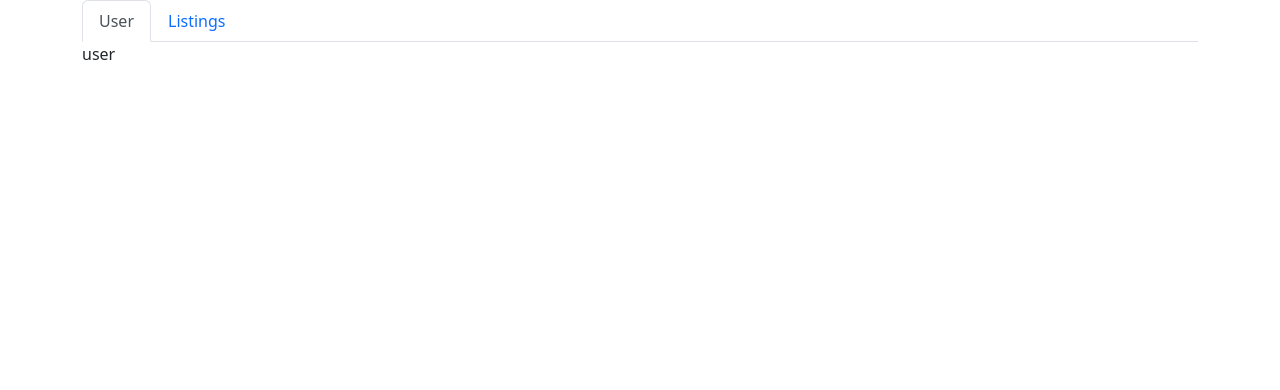
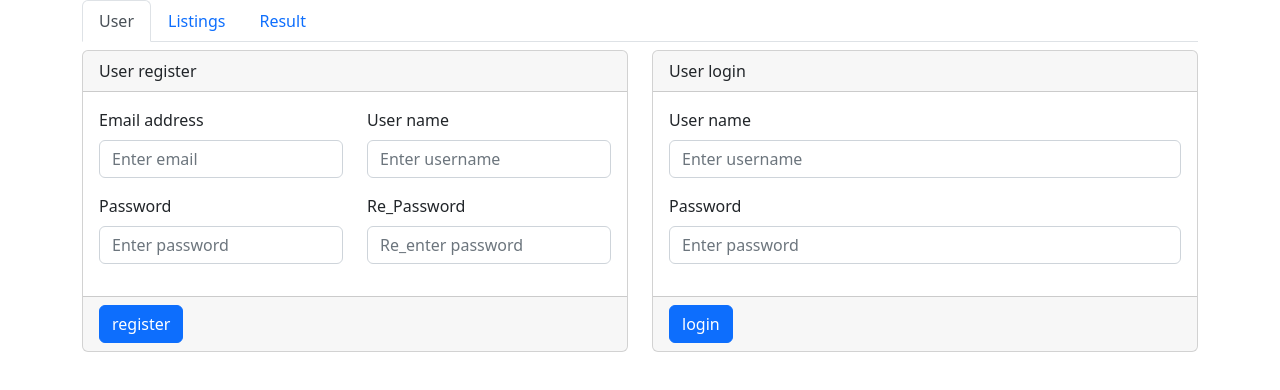
Before and after one commit to fathertime555/Capstone-Project, a React (Create React App) app in the folder frontend/: page / in a window 1280 px wide. Shown: the top 390 px of the page. Built offline with nearby package versions, Linux system fonts and the light colour scheme.

Commit message:
add test page

```diff
--- a/frontend/src/Api.js
+++ b/frontend/src/Api.js
@@ -10,15 +10,15 @@ export default (function Api() {
     /**
      * @param {data type of data} param name - description of param.
      */
-    var user_register = async (email, password, re_password) => {
-        return axiosApi.post('/users/register', { email: email, password: password, re_password: re_password })
+    var user_register = async (data,callback) => {
+        return axiosApi.post('/users/register/', data).then(res=>{callback(res)})
     }
 
     var user_login = async (email, password) => {
-        return axiosApi.post('/users/login', { email: email, password: password })
+        return axiosApi.post('/users/login/', { email: email, password: password })
     }
     var user_logout = async () => {
-        return axiosApi.post('/users/logout', {})
+        return axiosApi.post('/users/logout/', {})
     }
     /**
      * @param {data type of data} param User-.
@@ -29,7 +29,7 @@ export default (function Api() {
     }
     ////////////////////////////////////////////////////
     // listings
-    var listings_create = async (_data) => {
+    var listings_create = async (_data,callback) => {
         var data = {
             title: _data.title,
             description: _data.description,
@@ -37,7 +37,7 @@ export default (function Api() {
             lat: _data.lat,
             lng: _data.lng
         }
-        return axiosApi.post('/listings/create', data)
+        return axiosApi.post('/listings/create', data).then(res=>{callback(res)})
     }
 
     var listings_delete = async (listingsPK) => {
@@ -76,7 +76,7 @@ export default (function Api() {
         return axiosApi.post('/listings/' + listingspk + '/createitem', data)
     }
 
-    var item_delete = async (listingspk, itempk) => {
+    var item_delete = async (listingspk, itempk,callback) => {
         return axiosApi.delete('/listings/' + listingspk + '/' + itempk + '/delete')
     }
     var item_update = async (_item, listingspk, itempk) => {
@@ -92,12 +92,12 @@ export default (function Api() {
 
     /////////////////////////////////////////////
 
-    var _getlist = () => {
-        return axiosApi.get('/data/listings')
+    var _getlist = (callback) => {
+        return axiosApi.get('/data/listings').then(res => { callback(res) })
     }
 
-    var _getitems=()=>{
-        return axiosApi.get('/data/items')
+    var _getitems = (callback) => {
+        return axiosApi.get('/data/items').then(res => { callback(res) })
     }
 
 
@@ -135,9 +135,9 @@ export default (function Api() {
             delete: item_delete,
             get: item_read
         },
-        data:{
-            getlist:_getlist,
-            getitems:_getitems
+        data: {
+            getlist: _getlist,
+            getitems: _getitems
         },
         test: {
             getlodingdata: getdata,
--- a/frontend/src/App.js
+++ b/frontend/src/App.js
@@ -1,39 +1,171 @@
 import 'bootstrap/dist/css/bootstrap.min.css';
 import './App.css';
 import Api from './Api'
-import { Button, Col, Container, Tab, Tabs, Row } from 'react-bootstrap';
-import { useState } from 'react';
+import { Button, Col, Container, Tab, Tabs, Row, Form, Card } from 'react-bootstrap';
+import { useState, useRef } from 'react';
 
 function App() {
   const [listingsdata, setlistingtext] = useState('no data')
-  console.log(Api);
+  const [enable, setenable] = useState(false)
+  const [validated, setValidated] = useState(false);
+  const [result, setresult] = useState('null')
+
+  var inputs = {
+    register: {
+      username: useRef(null),
+      email: useRef(null),
+      password: useRef(null),
+      re_password: useRef(null)
+    },
+    login: {
+      username: useRef(null),
+      password: useRef(null)
+    }
+  }
+
+  var showdata = (data) => {
+    setlistingtext(JSON.stringify(data.data))
+    console.log(data);
+  }
+
+  var login = (event) => {
+    event.preventDefault();
+    var data = {
+      "username": inputs.login.username.current.value,
+      "password": inputs.login.password.current.value
+    }
+    console.log(data)
+    Api.user.signin(data, (res) => {
+      console.log(res);
+      setresult(JSON.stringify(res))
+    })
+  }
+
+  var register = (event) => {
+
+    event.preventDefault();
+    var data = {
+      username: inputs.register.username.current.value,
+      email: inputs.register.email.current.value,
+      password: inputs.register.password.current.value,
+      re_password: inputs.register.re_password.current.value
+    }
+    Api.user.register(data, register_callback)
+  }
+  var register_callback = (res) => {
+    console.log(res);
+    setresult(JSON.stringify(res))
+  }
+
   return (
     <Container>
-      <Tabs>
+      <Tabs style={{ marginBottom: '1vh' }}>
         <Tab eventKey={'user'} title={'User'}>
-          <div>user</div>
+
+          <Row>
+            <Col>
+              <Card>
+                <Card.Header>
+                  User register
+                </Card.Header>
+                <Card.Body>
+                  <Form id='reg_form' onSubmit={register}>
+                    <Row>
+                      <Col>
+                        <Form.Group className="mb-3" controlId="email">
+                          <Form.Label>Email address</Form.Label>
+                          <Form.Control ref={inputs.register.email} required type="email" placeholder="Enter email" />
+                        </Form.Group>
+                      </Col>
+                      <Col>
+                        <Form.Group className="mb-3" controlId="username">
+                          <Form.Label>User name</Form.Label>
+                          <Form.Control ref={inputs.register.username} required type="input" placeholder="Enter username" />
+                        </Form.Group>
+                      </Col>
+                    </Row>
+                    <Row>
+                      <Col>
+                        <Form.Group className="mb-3" controlId="password">
+                          <Form.Label>Password</Form.Label>
+                          <Form.Control ref={inputs.register.password} required type="password" placeholder="Enter password" />
+                        </Form.Group>
+                      </Col>
+                      <Col>
+                        <Form.Group className="mb-3" controlId="re_password">
+                          <Form.Label>Re_Password</Form.Label>
+                          <Form.Control ref={inputs.register.re_password} required type="password" placeholder="Re_enter password" />
+                        </Form.Group>
+                      </Col>
+                    </Row>
+                  </Form>
+                </Card.Body>
+                <Card.Footer>
+                  <Button type="submit" value='submit' form='reg_form'>register</Button>
+                </Card.Footer>
+              </Card>
+            </Col>
+            <Col>
+              <Card>
+                <Card.Header>
+                  User login
+                </Card.Header>
+                <Card.Body>
+                  <Form id='login_form' onSubmit={login}>
+                    <Row>
+                      {/* <Col>
+                        <Form.Group className="mb-3" controlId="email">
+                          <Form.Label>Email address</Form.Label>
+                          <Form.Control type="email" placeholder="Enter email" />
+                        </Form.Group>
+                      </Col> */}
+                      <Col>
+                        <Form.Group className="mb-3" controlId="login_username">
+                          <Form.Label>User name</Form.Label>
+                          <Form.Control ref={inputs.login.username} disabled={enable} type="input" placeholder="Enter username" />
+                        </Form.Group>
+                      </Col>
+                    </Row>
+                    <Row>
+                      <Col>
+                        <Form.Group disabled={enable} className="mb-3" controlId="login_password">
+                          <Form.Label>Password</Form.Label>
+                          <Form.Control ref={inputs.login.password} type="password" placeholder="Enter password" />
+                        </Form.Group>
+                      </Col>
+
+                    </Row>
+                  </Form>
+                </Card.Body>
+                <Card.Footer>
+                  <Button type="submit" form='login_form'>login</Button>
+                </Card.Footer>
+              </Card>
+            </Col>
+          </Row>
+
         </Tab>
         <Tab eventKey={'listings'} title={'Listings'}>
           <Row>
             <Col>
               <Button onClick={() => {
-                Api.data.getlist().then(data => {
-                  setlistingtext(JSON.stringify(data.data))
-                  console.log(data);
-                })
+                Api.data.getlist(showdata)
               }}>get listings list test</Button>
             </Col>
             <Col>
               <Button onClick={() => {
-                Api.data.getitems().then(data => {
-                  setlistingtext(JSON.stringify(data.data));
-                  console.log(data);
-                })
+                Api.data.getitems(showdata)
               }}>get listings items test</Button>
             </Col>
           </Row>
           <Row>
             {listingsdata}
+          </Row>
+
+        </Tab>
+        <Tab eventKey={'Result'} title={'Result'}>
+          <Row>
+            {result}
           </Row>
 
         </Tab>
```
Also changed, not shown: package.json (added, +7 -0 lines), 2 other files (tests, documents, lock files or other folders).
